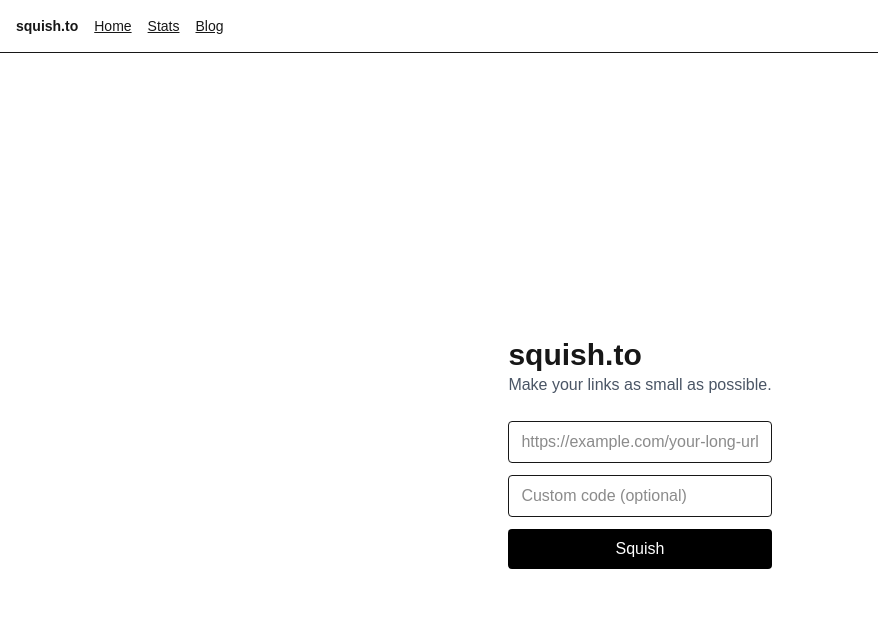
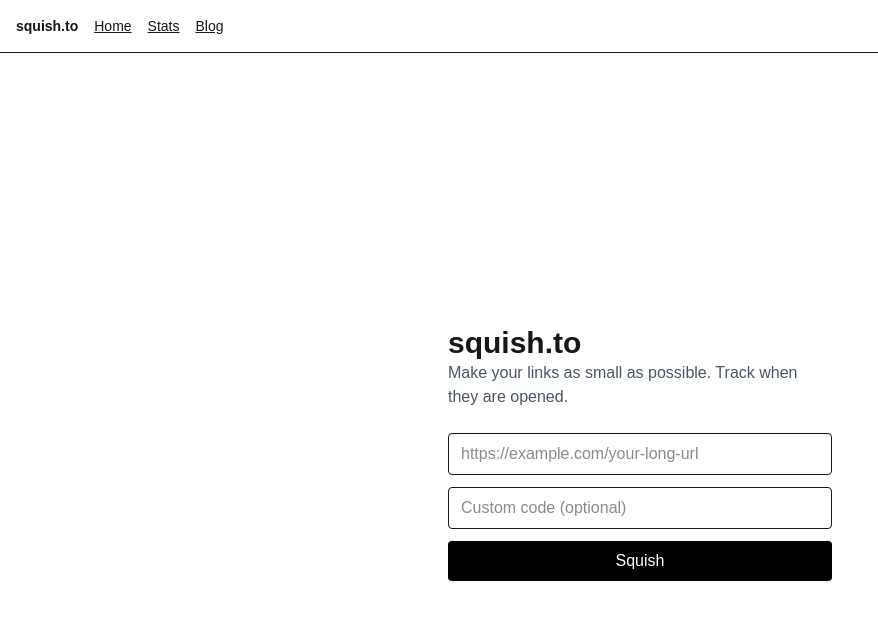
Before and after one commit to RoshyPlaha/squishto, a Next.js app: page / in a window 1280 px wide. Shown: the top 620 px of the page, without its empty margins (0-878 px from the left). Built offline with nearby package versions, Linux system fonts and the light colour scheme.

Commit message:
changed tagline to point to stats

```diff
--- a/app/page.tsx
+++ b/app/page.tsx
@@ -1,6 +1,7 @@
 "use client";
 
 import { useState, FormEvent } from "react";
+import Link from "next/link";
 
 export default function Home() {
   const [destinationUrl, setDestinationUrl] = useState("");
@@ -42,7 +43,9 @@
     <main className="mx-auto flex min-h-screen max-w-md flex-col justify-center gap-6 p-8">
       <div>
         <h1 className="text-3xl font-semibold">squish.to</h1>
-        <p className="text-gray-600">Make your links as small as possible.</p>
+        <p className="text-gray-600">
+          Make your links as small as possible. Track when they are opened.
+        </p>
       </div>
       <form onSubmit={handleSubmit} className="flex flex-col gap-3">
         <input
@@ -78,6 +81,12 @@
           >
             squish.to/{result}
           </a>
+          <p className="mt-2 text-sm text-gray-500">
+            Want to see how many times it&apos;s been opened?{" "}
+            <Link href="/stats" className="underline">
+              Check its stats on /stats
+            </Link>
+          </p>
         </div>
       )}
     </main>
```
